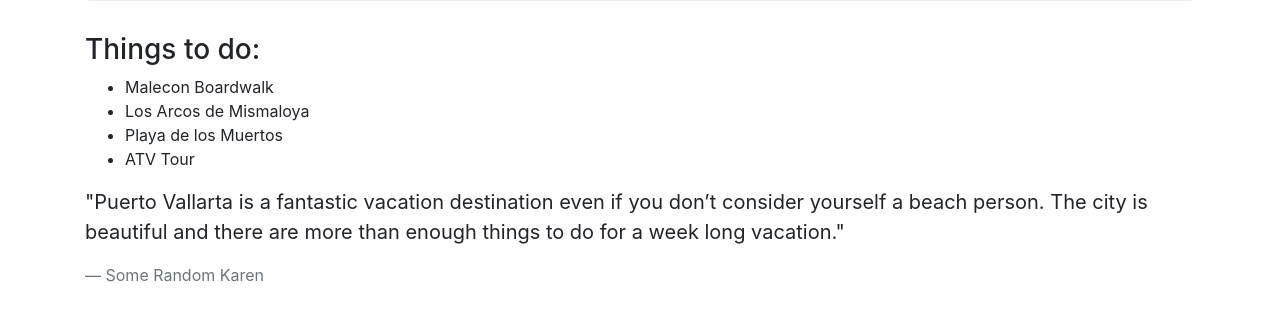
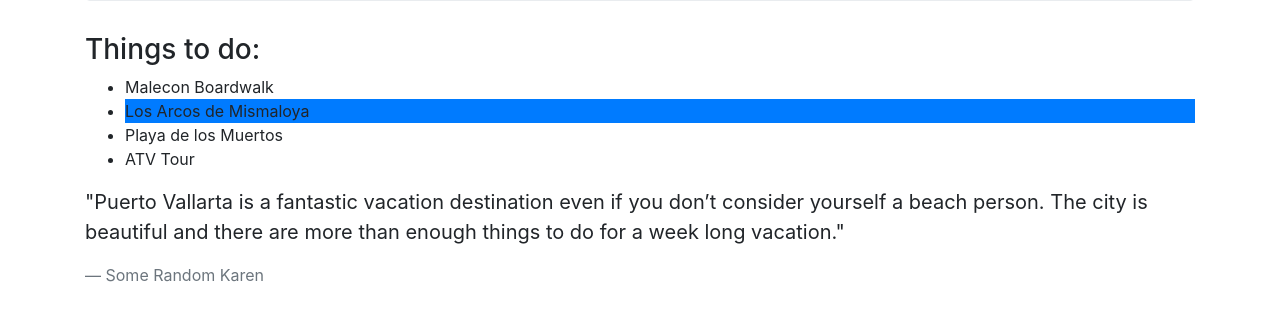
Before and after one commit to paigetiedeman/vacation, a plain HTML site: page index.html in a window 1280 px wide. Shown: the part 229-550 px from the top of the page. Drawn offline with Linux system fonts and the light colour scheme.

Commit message:
added built-in class bg-success

```diff
--- a/index.html
+++ b/index.html
@@ -13,7 +13,7 @@
     <h3>Things to do:</h3>
     <ul>
       <li>Malecon Boardwalk</li>
-      <li>Los Arcos de Mismaloya</li>
+      <li class="bg-primary">Los Arcos de Mismaloya</li>
       <li>Playa de los Muertos</li>
       <li>ATV Tour</li>
     </ul>
```
